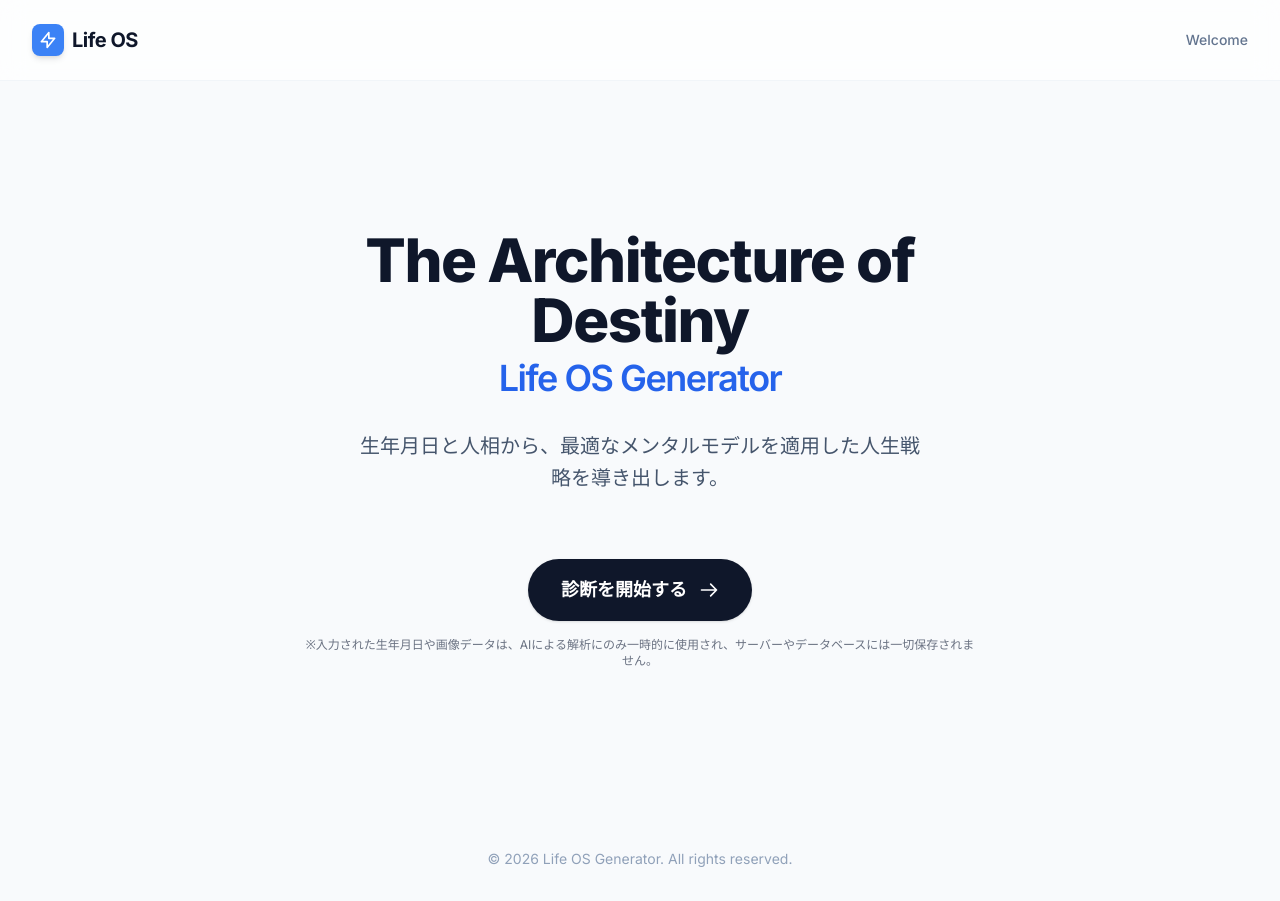
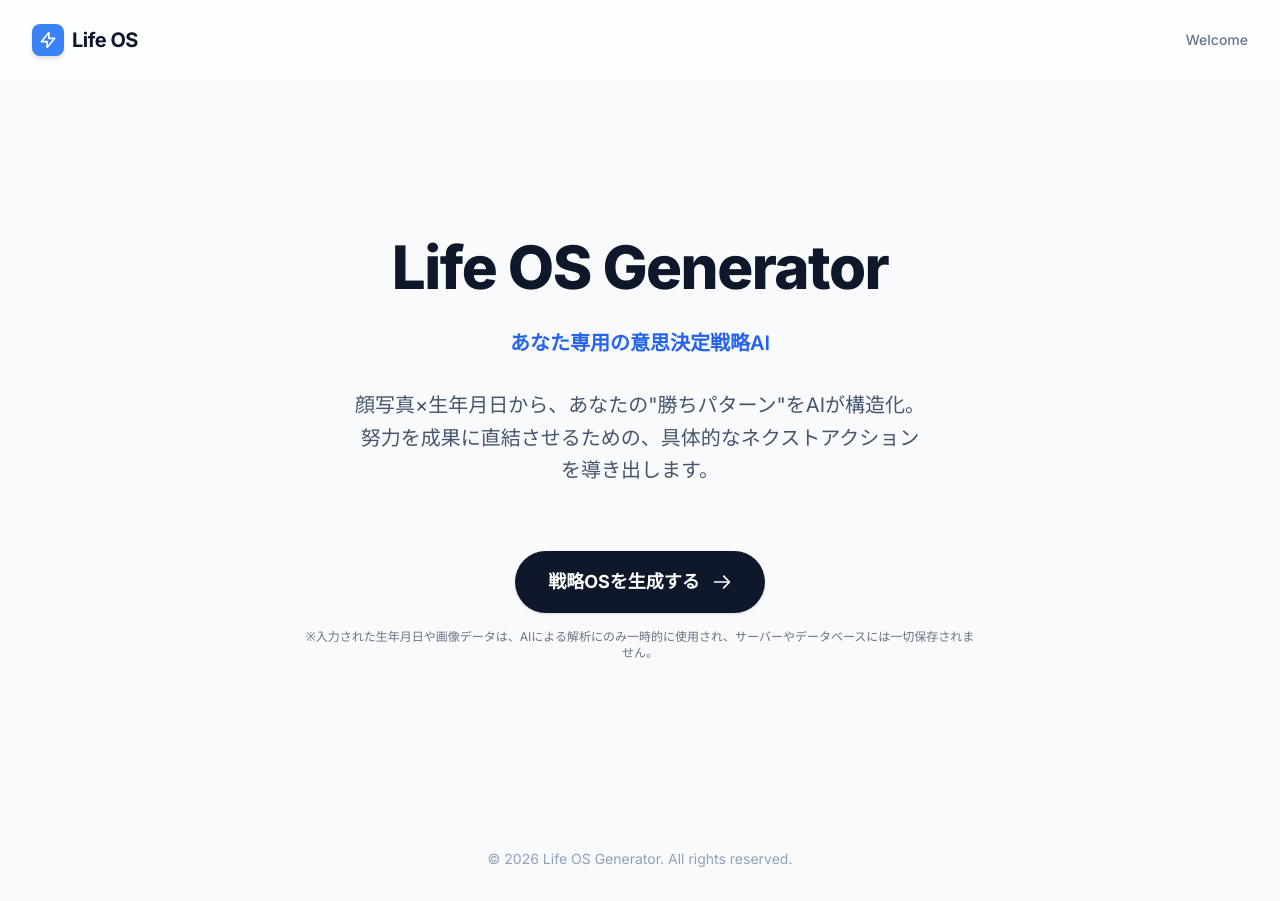
Before and after one commit to mfackick-debug/life-os-generator, a Next.js app: page / in a window 1280 px wide. Built offline with nearby package versions, Linux system fonts and the light colour scheme.

Commit message:
chore: update hero copy to emphasize strategy over fortune-telling

```diff
--- a/components/TopScreen.tsx
+++ b/components/TopScreen.tsx
@@ -9,14 +9,15 @@ export default function TopScreen({ onStart }: TopScreenProps) {
     <div className="flex flex-col items-center justify-center min-h-[80vh] px-4 text-center">
       <div className="max-w-2xl mx-auto space-y-8 animate-fade-in-up">
         <h1 className="text-4xl md:text-6xl font-extrabold tracking-tight text-foreground">
-          The Architecture of Destiny
-          <span className="block mt-2 text-accent-600 dark:text-accent-500 text-2xl md:text-4xl font-semibold">
-            Life OS Generator
-          </span>
+          Life OS Generator
         </h1>
 
+        <p className="text-lg md:text-xl text-accent-600 dark:text-accent-500 font-semibold mt-2">
+          あなた専用の意思決定戦略AI
+        </p>
+
         <p className="text-lg md:text-xl text-slate-600 dark:text-slate-400 max-w-xl mx-auto leading-relaxed">
-          生年月日と人相から、最適なメンタルモデルを適用した人生戦略を導き出します。
+          顔写真×生年月日から、あなたの"勝ちパターン"をAIが構造化。努力を成果に直結させるための、具体的なネクストアクションを導き出します。
         </p>
 
         <div className="pt-8">
@@ -24,7 +25,7 @@ export default function TopScreen({ onStart }: TopScreenProps) {
             onClick={onStart}
             className="group relative inline-flex items-center justify-center px-8 py-4 text-lg font-bold text-white transition-all duration-200 bg-foreground dark:bg-white dark:text-foreground border border-transparent rounded-full shadow-sm hover:scale-105 hover:shadow-lg focus:outline-none focus:ring-2 focus:ring-offset-2 focus:ring-foreground"
           >
-            診断を開始する
+            戦略OSを生成する
             <svg
               className="w-5 h-5 ml-3 transition-transform duration-200 group-hover:translate-x-1"
               fill="none"
```
